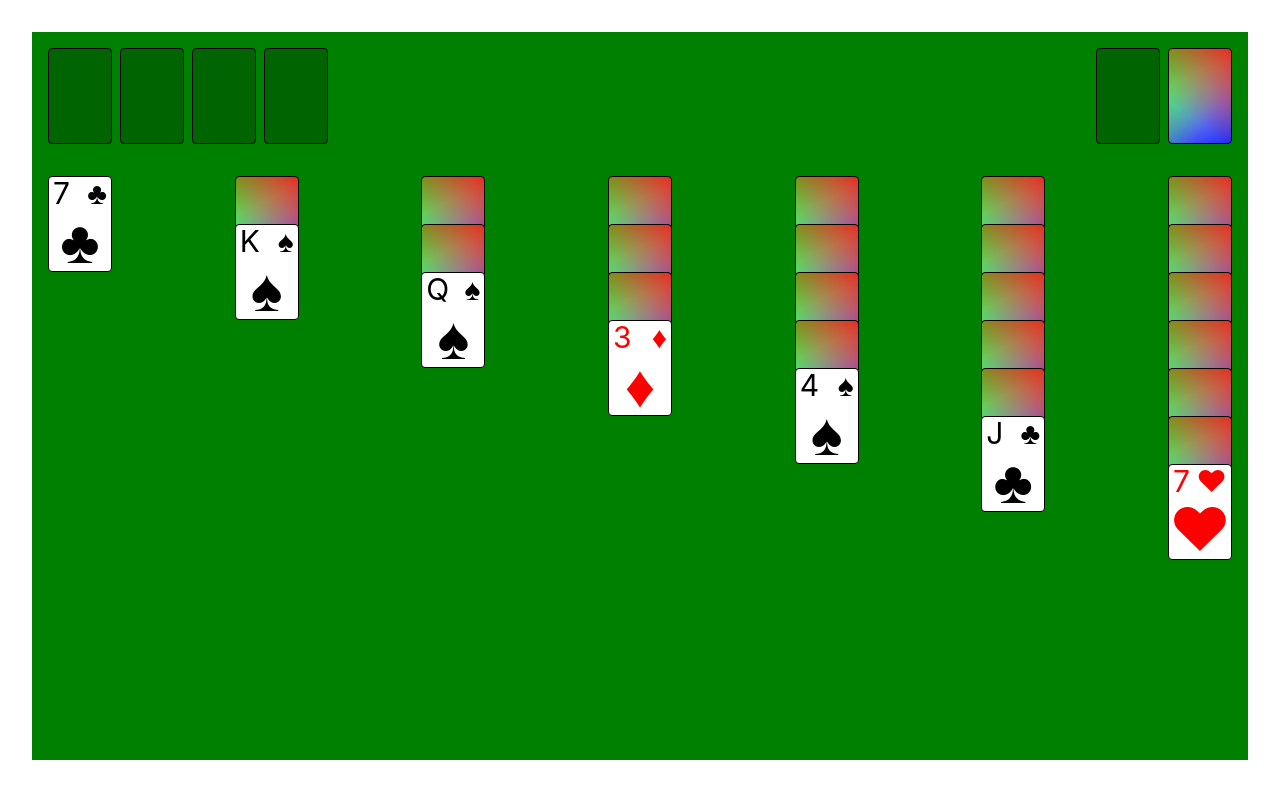
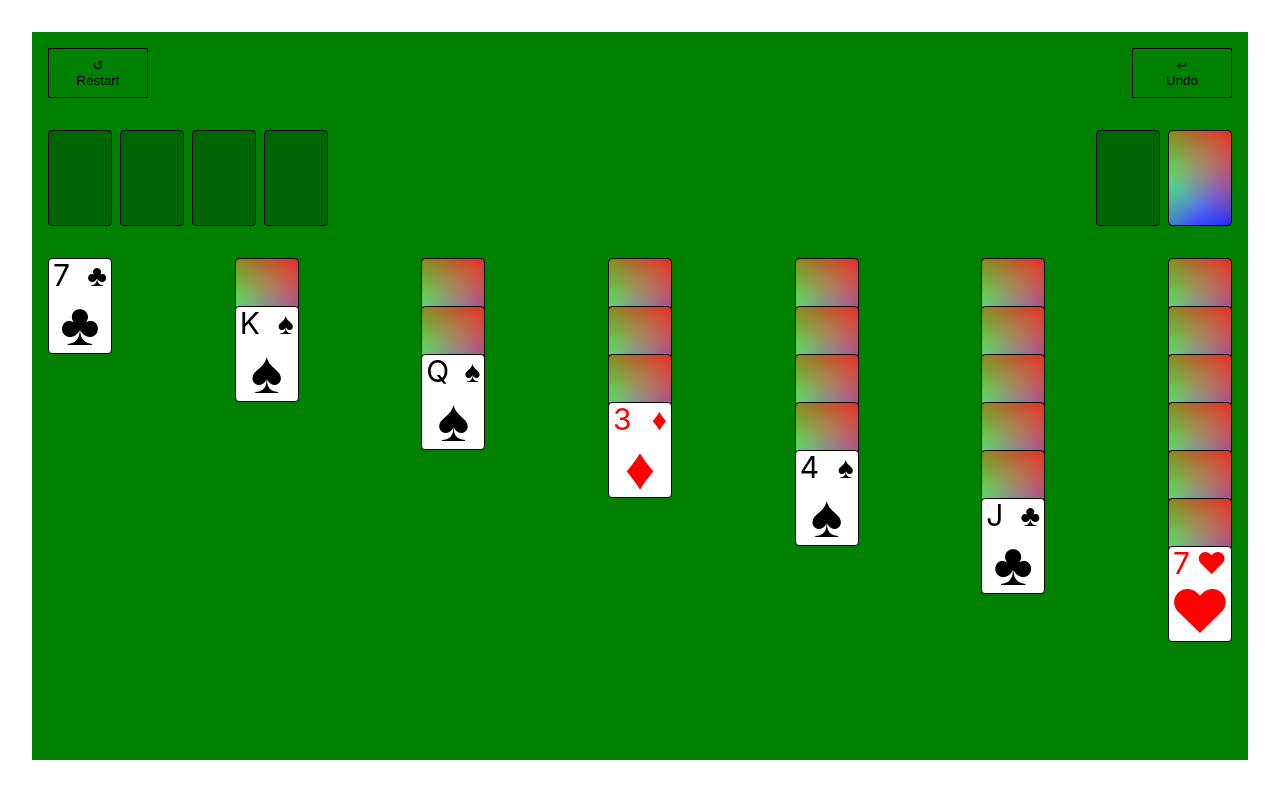
Before and after one commit to A1rPun/cards-and-dices, a Vue app: page / in a window 1280 px wide. Built offline with nearby package versions, Linux system fonts and the light colour scheme.

Commit message:
Add top bar

```diff
--- a/src/views/SolitaireView.vue
+++ b/src/views/SolitaireView.vue
@@ -55,9 +55,10 @@ const score = ref({
   "clubs": 0,
   "spades": 0,
 });
-const shaker = ref({})
+const moves = [];
+const shaker = ref({});
 
-shuffleDeck(cards)
+shuffleDeck(cards);
 
 const playingField = ref([]);
 
@@ -107,21 +108,36 @@ function canAddToLane(card: Card): Lane|undefined {
 }
 
 function checkWinState(): void {
-  if (playingField.value.every(field => !field.hidden.length)
-    && !drawDeck.length) {
-    console.log("won")
+  if (
+    playingField.value.every(field => !field.hidden.length)
+    && !drawDeck.length
+  ) {
     won.value = true;
   }
 }
 
 function shake(card: Card): void {
   shaker.value = card;
-  setTimeout(() => shaker.value = {}, 100);
+  setTimeout(() => shaker.value = {}, 100); // TODO: Fix bug by clearing timeout
+}
+
+function undo() {
+  const lastMove = moves.pop();
+  // lastMove
+}
+
+function restart() {
+  window.location.reload(); // TODO: Better restart
 }
 </script>
 
 <template>
   <div class="solitaire">
+    <div class="solitaire--bar">
+      <!-- <button @click="" title="Hint">?<br>Hint</button> -->
+      <button @click="restart" title="Restart">↺<br>Restart</button>
+      <button @click="undo" title="Undo">↩<br>Undo</button>
+    </div>
     <div class="solitaire--header">
       <div class="solitaire--goal">
         <div class="solitaire--wrap">
@@ -243,6 +259,29 @@ function shake(card: Card): void {
   flex: 1;
 }
 
+.solitaire--bar {
+  display: flex;
+  /* background: darkgreen; */
+  justify-content: space-between;
+  padding: 16px;
+  gap: 8px;
+}
+
+.solitaire--bar button {
+  height: 50px;
+  width: 100px;
+  background-color: green;
+  border: 1px solid black;
+}
+
+.solitaire--bar button:hover {
+  background-color: darkgreen;
+}
+
+.solitaire--bar button:active {
+  background-color: darkolivegreen;
+}
+
 .solitaire--header {
   display: flex;
   justify-content: space-between;
```
